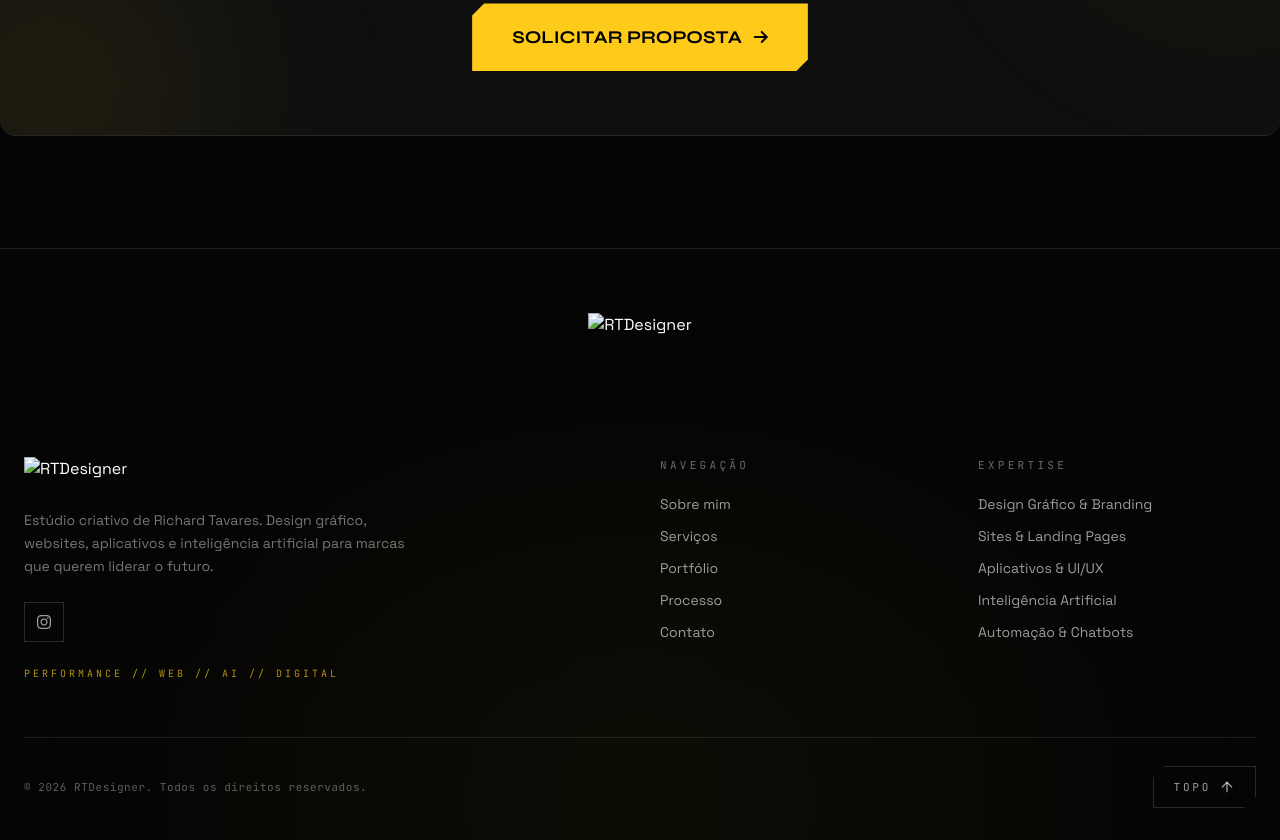
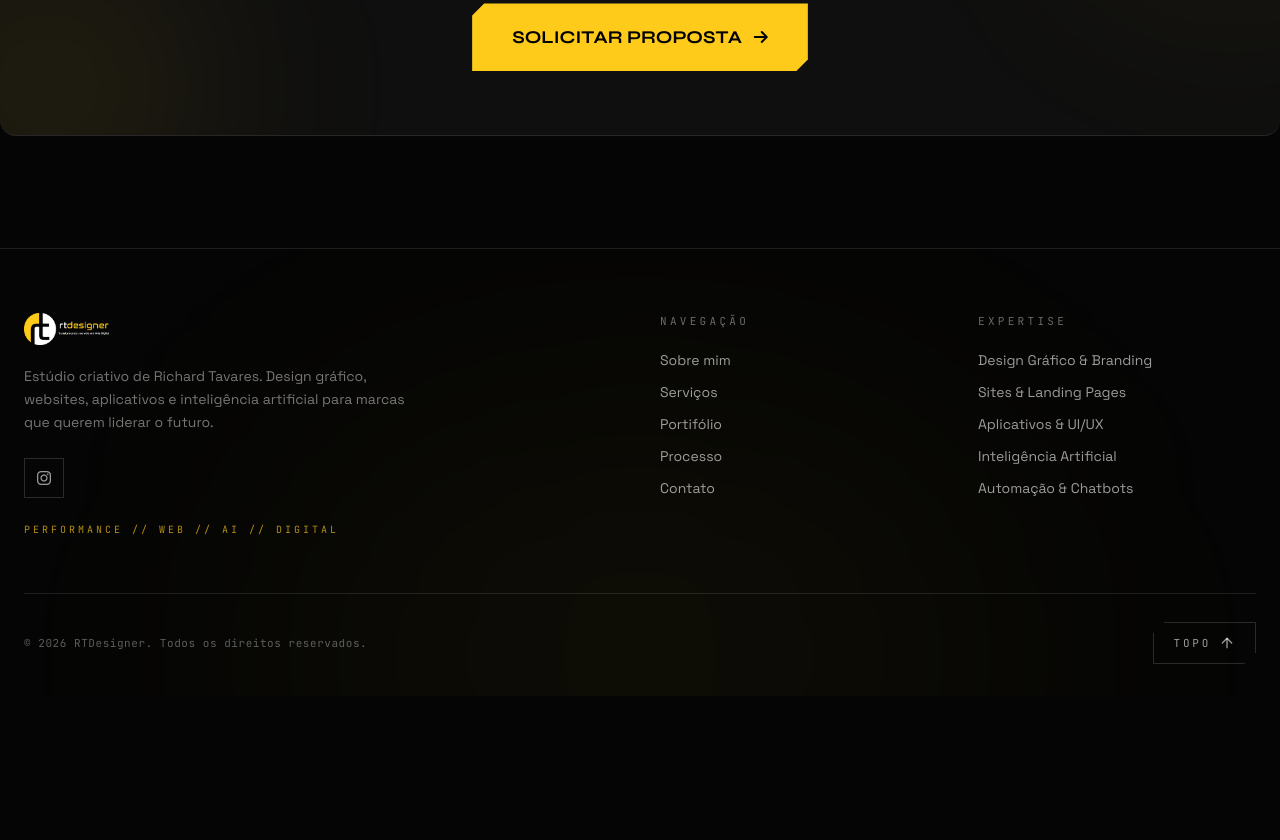
Before and after one commit to rtdesigner/rtdesigner.github.io, a plain HTML site: page processo.html in a window 1280 px wide. Shown: the part 1916-2756 px from the top of the page. After the commit the page ends 2612 px from the top, so only its background shows below. Drawn offline with nearby package versions, Linux system fonts and the light colour scheme.

Commit message:
Update processo.html

```diff
--- a/processo.html
+++ b/processo.html
@@ -51,7 +51,7 @@
 <div id="preloader" class="fixed inset-0 z-[200] bg-ink flex items-center justify-center transition-all duration-700">
   <div class="pre-inner flex flex-col items-center gap-9">
     <div class="relative flex items-center justify-center w-56 h-24">
-      <img src="Logo-RTDesigner.png" alt="RTDesigner" class="h-16 w-auto animate-floaty object-contain z-10">
+      <img src="assets/img/Logo-RTDesigner.png" alt="RTDesigner" class="h-16 w-auto animate-floaty object-contain z-10">
     </div>
     <div class="text-center">
       <div id="pre-num" class="font-display font-extrabold text-5xl text-rt tabular-nums">0%</div>
@@ -68,7 +68,7 @@
   <div class="max-w-7xl mx-auto px-6">
     <div class="flex items-center justify-between h-20">
       <a href="index.html" class="flex items-center group" data-hover>
-        <img src="Logo-RTDesigner.png" alt="RTDesigner" class="h-9 w-auto object-contain transition-opacity duration-300 group-hover:opacity-80">
+        <img src="assets/img/Logo-RTDesigner.png" alt="RTDesigner" class="h-9 w-auto object-contain transition-opacity duration-300 group-hover:opacity-80">
       </a>
 
       <nav id="nav-links" class="hidden lg:flex items-center gap-9">
@@ -97,7 +97,7 @@
   <nav class="flex flex-col gap-2">
     <a href="sobre.html" class="mm-link"><span class="font-mono text-xs text-rt">01</span>Sobre</a>
     <a href="servicos.html" class="mm-link"><span class="font-mono text-xs text-rt">02</span>Serviços</a>
-    <a href="portfolio.html" class="mm-link"><span class="font-mono text-xs text-rt">03</span>Portfólio</a>
+    <a href="portifolio.html" class="mm-link"><span class="font-mono text-xs text-rt">03</span>Portifólio</a>
     <a href="processo.html" class="mm-link"><span class="font-mono text-xs text-rt">04</span>Processo</a>
     <a href="contato.html" class="mm-link"><span class="font-mono text-xs text-rt">05</span>Contato</a>
   </nav>
@@ -219,21 +219,17 @@
   <div class="absolute -bottom-40 left-1/2 -translate-x-1/2 w-[700px] h-[400px] bg-rt/[.05] blur-[140px] rounded-full pointer-events-none"></div>
   <div class="relative max-w-7xl mx-auto px-6">
 
-    <a href="#" id="footer-logo-btn" class="flex justify-center mb-16" aria-label="Voltar ao topo">
-      <img src="Logo-RTDesigner.png" alt="RTDesigner" class="h-20 w-auto object-contain hover:opacity-85 transition-opacity duration-300">
-    </a>
-
     <div class="grid md:grid-cols-4 gap-10">
       <div class="md:col-span-2">
         <div class="flex items-center">
-          <img src="Logo-RTDesigner.png" alt="RTDesigner" class="h-8 w-auto object-contain">
+          <img src="assets/img/Logo-RTDesigner.png" alt="RTDesigner" class="h-8 w-auto object-contain">
         </div>
         <p class="text-white/45 text-sm leading-relaxed mt-5 max-w-sm">
           Estúdio criativo de Richard Tavares. Design gráfico, websites, aplicativos e inteligência artificial para marcas que querem liderar o futuro.
         </p>
 
         <div class="flex gap-3 mt-6">
-          <a href="#" aria-label="Instagram" class="w-10 h-10 border border-white/15 flex items-center justify-center text-white/60 hover:text-rt hover:border-rt transition"><i class="fab fa-instagram text-base"></i></a>
+          <a href="https://www.instagram.com/rtdesignerofc/" aria-label="Instagram" class="w-10 h-10 border border-white/15 flex items-center justify-center text-white/60 hover:text-rt hover:border-rt transition"><i class="fab fa-instagram text-base"></i></a>
         </div>
 
         <p class="font-mono text-[10px] tracking-[.3em] text-rt/70 uppercase mt-6">Performance // Web // AI // Digital</p>
@@ -243,7 +239,7 @@
         <ul class="space-y-3 text-sm">
           <li><a href="sobre.html" class="text-white/60 hover:text-rt transition">Sobre mim</a></li>
           <li><a href="servicos.html" class="text-white/60 hover:text-rt transition">Serviços</a></li>
-          <li><a href="portfolio.html" class="text-white/60 hover:text-rt transition">Portfólio</a></li>
+          <li><a href="portifolio.html" class="text-white/60 hover:text-rt transition">Portifólio</a></li>
           <li><a href="processo.html" class="text-white/60 hover:text-rt transition">Processo</a></li>
           <li><a href="contato.html" class="text-white/60 hover:text-rt transition">Contato</a></li>
         </ul>
```
